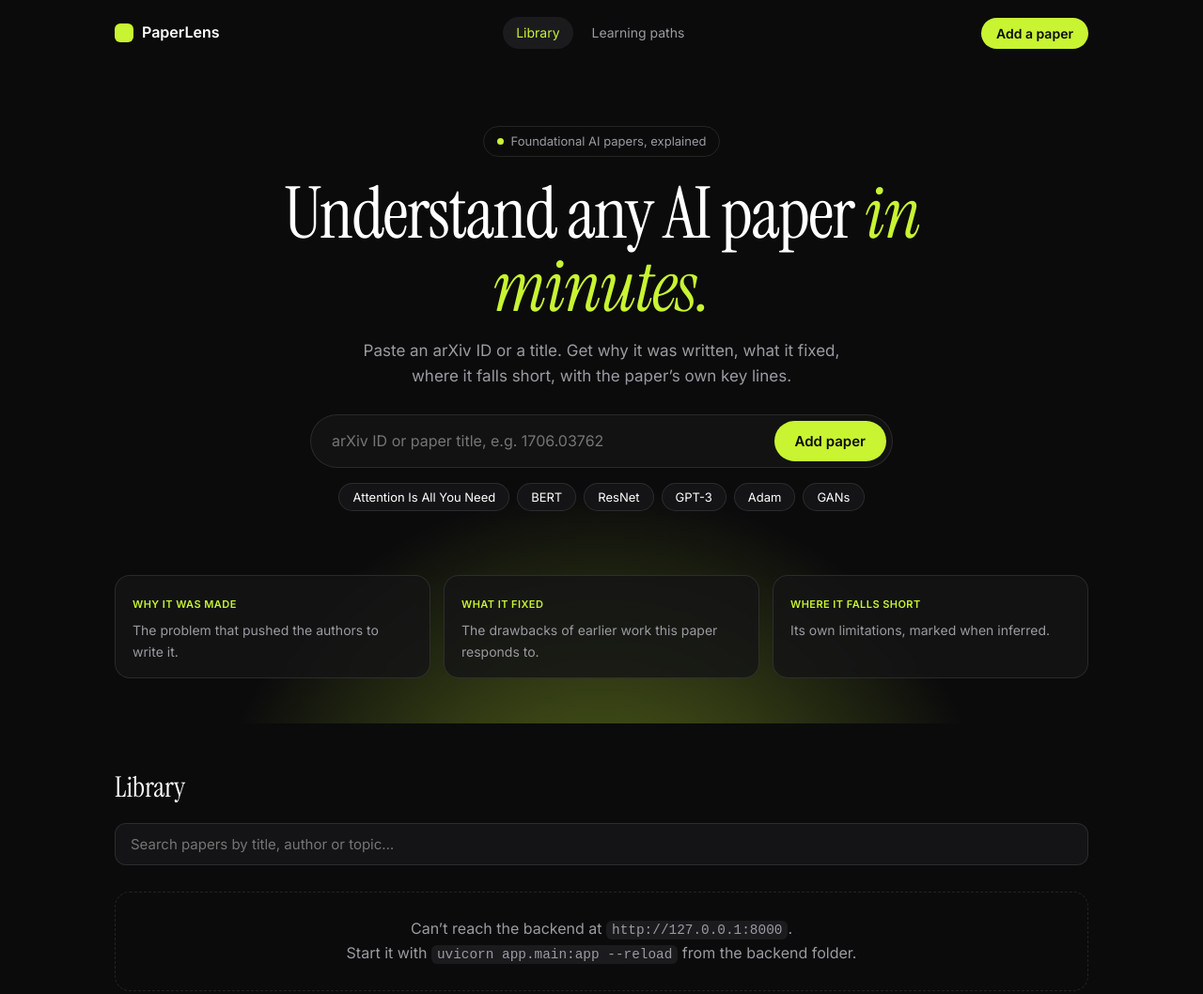
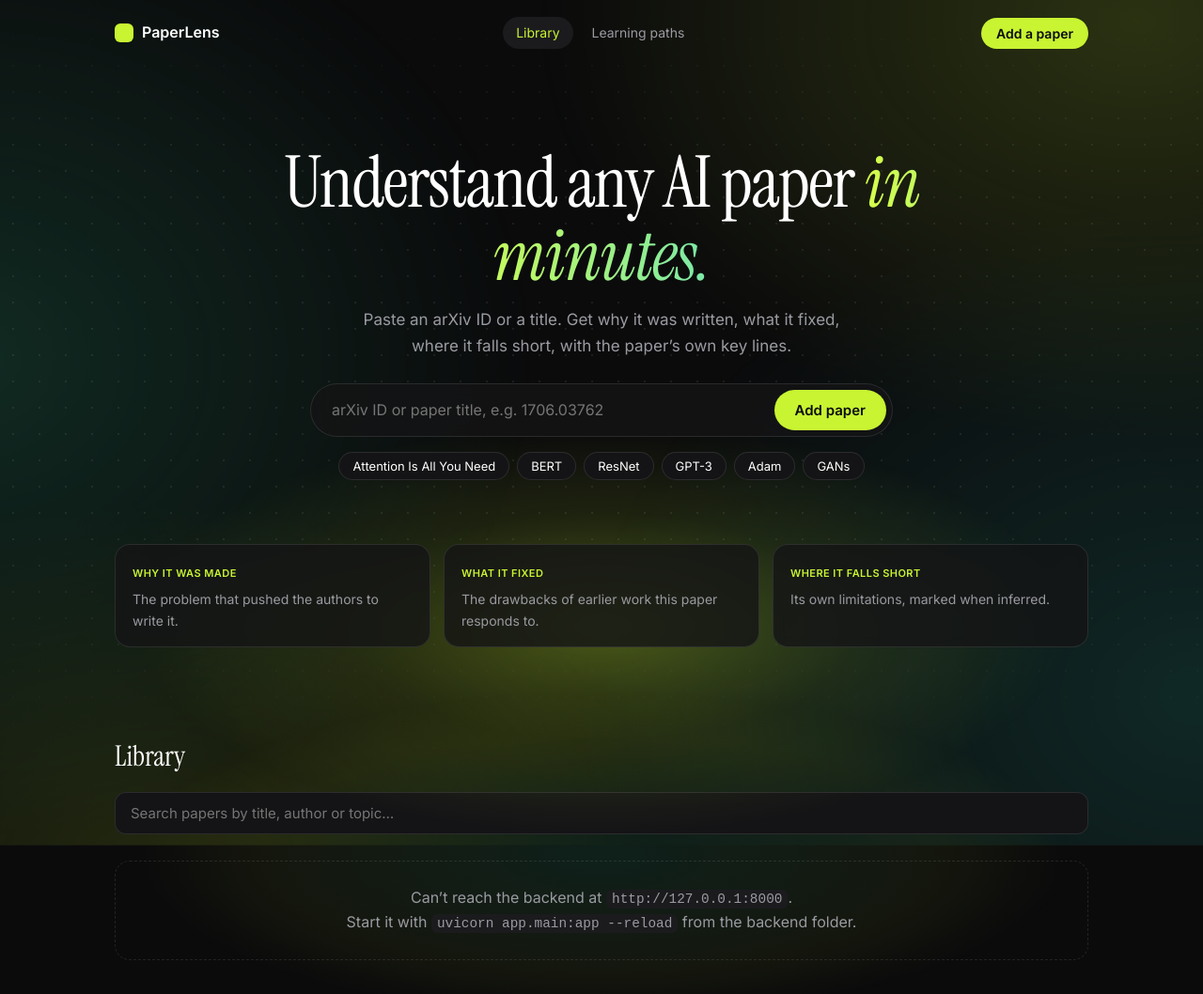
Before and after one commit to meghali137/Paperlens, a plain HTML site: page frontend/index.html in a window 1280 px wide. Shown: the top 1058 px of the page at 94% size. Drawn offline with Linux system fonts and the light colour scheme; no server answers.

Commit message:
new style

```diff
--- a/frontend/app.js
+++ b/frontend/app.js
@@ -11,7 +11,6 @@ async function api(u, o) {
   return r.json();
 }
 
-/* ---------- curriculum (groups, prerequisites, paths, glossary) ---------- */
 async function loadCur() {
   if (CUR) return CUR;
   try { CUR = await api("/api/curriculum"); } catch { CUR = {papers: {}, prereqs: {}, paths: [], glossary: {}}; }
@@ -20,7 +19,7 @@ async function loadCur() {
   GRX = ts.length ? new RegExp("\\b(" + ts.join("|") + ")(?:s|es)?\\b", "gi") : null;
   return CUR;
 }
-// Takes ESCAPED text. Wraps the first mention of each glossary term in a hover tooltip.
+
 function gloss(html) {
   if (!GRX) return html;
   const seen = new Set();
@@ -36,11 +35,9 @@ const LABEL = {queued: "Queued", indexing: "Indexing PDF", summarizing: "Writing
 const stCls = s => s === "ready" ? "ready" : s === "error" ? "error" : "busy";
 const CHIPS = [["Attention Is All You Need", "1706.03762"], ["BERT", "1810.04805"], ["ResNet", "1512.03385"], ["GPT-3", "2005.14165"], ["Adam", "1412.6980"], ["GANs", "1406.2661"]];
 
-/* ---------- library ---------- */
 async function home() {
   clearTimeout(timer); await loadCur();
   $("#view").innerHTML = `<section class="hero">
-    <span class="pill"><b></b>Foundational AI papers, explained</span>
     <h1 class="serif">Understand any AI paper <em>in minutes.</em></h1>
     <p class="lead">Paste an arXiv ID or a title. Get why it was written, what it fixed, where it falls short, with the paper’s own key lines.</p>
     <div class="addbox"><input id="aid" placeholder="arXiv ID or paper title, e.g. 1706.03762"><button class="btn" id="addb">Add paper</button></div>
--- a/frontend/styles.css
+++ b/frontend/styles.css
@@ -137,3 +137,38 @@ a.btn{text-decoration:none;display:inline-block}
 .ring span{position:relative;font:600 30px Inter,sans-serif}
 .qdone h3{font:500 22px Inter,sans-serif;margin:0 0 6px}
 .qdone .row{display:flex;gap:10px;justify-content:center;margin-top:16px;flex-wrap:wrap}
+
+/* ---- ambient background: soft drifting glows + faint dot grid (stays behind everything, fixed while you scroll) ---- */
+body{position:relative}
+body::before{content:"";position:fixed;inset:-12%;z-index:-1;pointer-events:none;
+  background:
+    radial-gradient(1000px 700px at 86% 12%,rgba(200,244,50,.17),transparent 64%),
+    radial-gradient(940px 800px at 8% 48%,rgba(52,211,153,.16),transparent 64%),
+    radial-gradient(1000px 800px at 90% 84%,rgba(45,212,191,.15),transparent 66%),
+    radial-gradient(860px 600px at 20% 102%,rgba(200,244,50,.13),transparent 64%);
+  animation:drift 26s ease-in-out infinite alternate}
+body::after{content:"";position:fixed;inset:0;z-index:-1;pointer-events:none;
+  background-image:radial-gradient(rgba(255,255,255,.075) 1px,transparent 1.2px);background-size:28px 28px;
+  -webkit-mask-image:linear-gradient(to bottom,transparent 0%,#000 22%,#000 72%,transparent 100%);
+  mask-image:linear-gradient(to bottom,transparent 0%,#000 22%,#000 72%,transparent 100%)}
+@keyframes drift{from{transform:translate3d(0,0,0) scale(1)}to{transform:translate3d(-2.5%,2%,0) scale(1.06)}}
+@media (prefers-reduced-motion:reduce){body::before{animation:none}}
+
+/* a stronger glow behind the Library heading and filters */
+h2.sec:has(+ .filters){position:relative}
+h2.sec:has(+ .filters)::before{content:"";position:absolute;left:-8%;right:-8%;top:-60px;height:420px;z-index:-1;pointer-events:none;
+  background:radial-gradient(55% 55% at 50% 45%,rgba(52,211,153,.11),rgba(200,244,50,.05) 55%,transparent 76%)}
+
+/* cards let the glow show through a little */
+.card{background:linear-gradient(180deg,rgba(255,255,255,.05),rgba(255,255,255,.012)),rgba(20,20,22,.8);
+  -webkit-backdrop-filter:blur(10px);backdrop-filter:blur(10px);border-color:rgba(255,255,255,.1)}
+.card:hover{box-shadow:0 0 0 1px var(--lime),0 16px 40px rgba(200,244,50,.12)}
+
+/* finishing touches */
+h1 em{background:linear-gradient(90deg,#d6ff4a,#7be8a8);-webkit-background-clip:text;background-clip:text;color:transparent}
+footer{border-top:1px solid transparent;border-image:linear-gradient(90deg,transparent,rgba(200,244,50,.35),transparent) 1;margin-top:20px}
+
+/* let the hero glow fade out naturally instead of ending in a hard edge */
+.hero{overflow:visible}
+main{overflow-x:clip}
+.hero::before{bottom:-150px;height:440px;width:1000px;background:radial-gradient(closest-side,rgba(200,244,50,.34),rgba(200,244,50,.10) 55%,transparent)}
```
